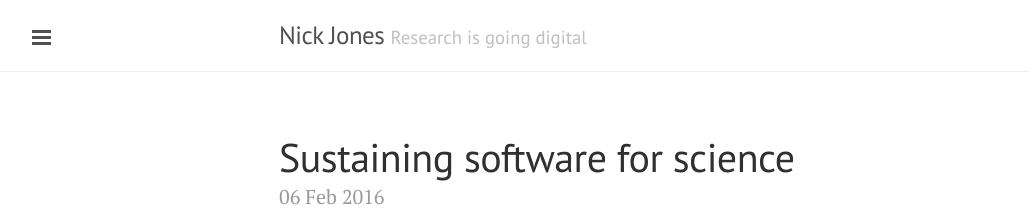
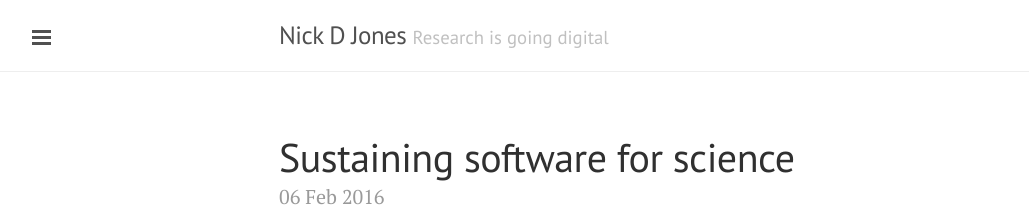
Before and after one commit to ndjones/ndjones.github.io, a Jekyll site: the page built from index.html, in a window 1280 px wide. Shown: the top 216 px of the page, without its empty margins (1-1030 px from the left). Built offline with Jekyll 4.4.1, drawn with Linux system fonts in a browser that asks for light colours; the list of posts is cut into pages by our own code.

```diff
--- a/_config.yml
+++ b/_config.yml
@@ -2,7 +2,7 @@ excerpt_separator: ""
 pygments: true
 markdown: kramdown
 url: http://ndjones.github.io
-title: Nick Jones
+title: Nick D Jones
 tagline: Research is going digital
 description: Thoughts on changes to research practice, policy, and platforms
 paginate: 5
```
